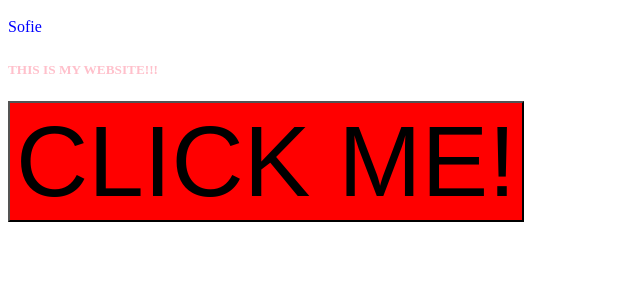
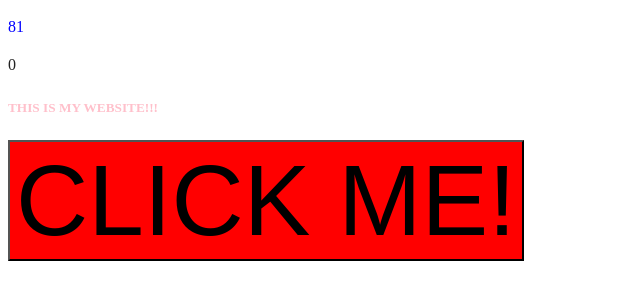
Before and after one commit to Sofiegreen/JS-Assignments, a website built with webpack: page P13HTMLDOM/index.html in a window 1280 px wide. Shown: the whole page, without its empty margins (0-640 px from the left). Built offline with nearby package versions, Linux system fonts and the light colour scheme.

Commit message:
Creating a website

```diff
--- a/P13HTMLDOM/index.html
+++ b/P13HTMLDOM/index.html
@@ -26,6 +26,7 @@
 
   <!-- Add your site or application content here -->
   <p id = "text0">Hello world! This is HTML5 Boilerplate.</p>
+  <p id="randomNumber0"></p>
   <h5 id="header5"> </h5>
   <button id="button0"> CLICK ME! </button>
   <script src="js/app.js"></script>
--- a/P13HTMLDOM/js/app.js
+++ b/P13HTMLDOM/js/app.js
@@ -5,6 +5,9 @@ textField0.innerHTML= "Sofie";
 
 const headerText5=document.getElementById('header5');
 headerText5.innerHTML= "THIS IS MY WEBSITE!!!"
+
+const randomNumber0= document.getElementById("randomNumber0");
+randomNumber0.innerHTML = chooseANumber(3).toString();
 
 headerText5.style.color= "pink";
 textField0.style.color= "blue";
@@ -15,3 +18,12 @@ button0.addEventListener('click', () => {yourFunctionHere();
 
 button0.style.backgroundColor= "red";
 button0.style.fontSize="100px";
+textField0.innerHTML= multiplyNySelf(9)
+
+function multiplyNySelf(number)  {
+  return number * number;
+}
+
+function chooseANumber(max) {
+  return Math.floor(Math.random() * max);
+}
```
